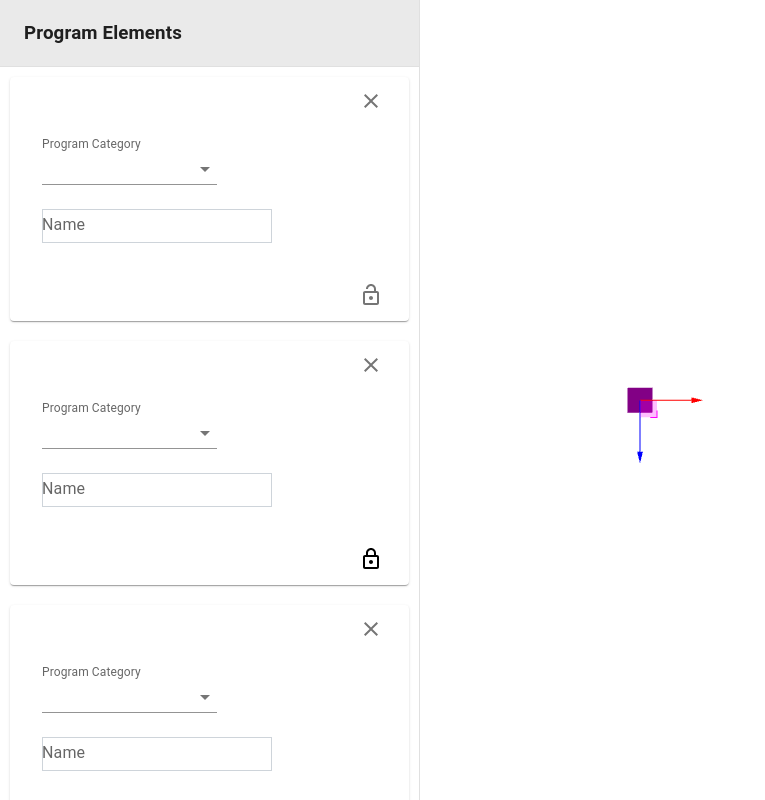
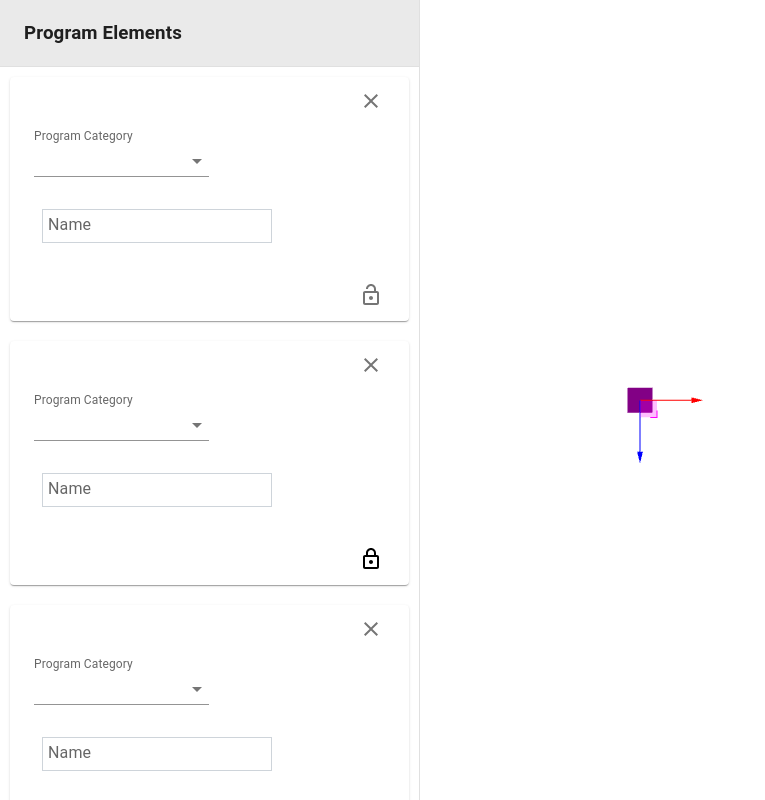
Before and after one commit to M-JULIANI/fluid-plan-r3f, a React (Vite) app: page / in a window 1280 px wide. Shown: the whole page, without its empty margins (0-765 px from the left). Built offline with nearby package versions, Linux system fonts and the light colour scheme.

Commit message:
Improvements

```diff
--- a/src/components/ProgramCard.tsx
+++ b/src/components/ProgramCard.tsx
@@ -62,6 +62,7 @@ const useStyles = makeStyles({
         minWidth: "100px",
         fontSize: 8,
         marginTop: '-16px',
+        marginLeft: '14px',
         verticalAlign: 'top',
         margin: "0px 0px 0px 8px",
     },
@@ -74,6 +75,7 @@ const useStyles = makeStyles({
 
     },
     menuItem: {
+        fontSize: 8,
         margin: "0px 0px 0px 8px",
         padding: "0px 0px 0px 8px",
     },
@@ -83,11 +85,14 @@ const useStyles = makeStyles({
         color: "black",
     },
     exitButtonPlacement: {
+        position: "relative",
         marginLeft: "325px",
         marginTop: "-12px",
-        horizontalAlign: "right",
+        // top: "-20px",
+        // right: "-20px",
     },
     lockedButtonPlacement: {
+        position: "relative",
         marginLeft: "333px",
         marginBottom: "-2px",
     }
@@ -123,9 +128,9 @@ export default function ProgramCard(props: ProgramCardProps) {
                     <div className={classes.exitButtonPlacement}>
                         <IconButton><Close /></IconButton>
                     </div>
-                    <Grid2 spacing={0} container columns={2}>
-                        <Grid2 xs={0}>
-                            <FormControl sx={{ m: 2 }} variant="standard" className={classes.paddedForm}>
+                    <Grid2 spacing={2} container columns={2}>
+                        <Grid2 xs={5}>
+                            <FormControl sx={{ m: 1 }} variant="standard" className={classes.paddedForm}>
                                 <InputLabel id="demo-customized-select-label" className={classes.label}>Program Category</InputLabel>
                                 <Select className={classes.label}
                                     labelId="demo-customized-select-label"
```
